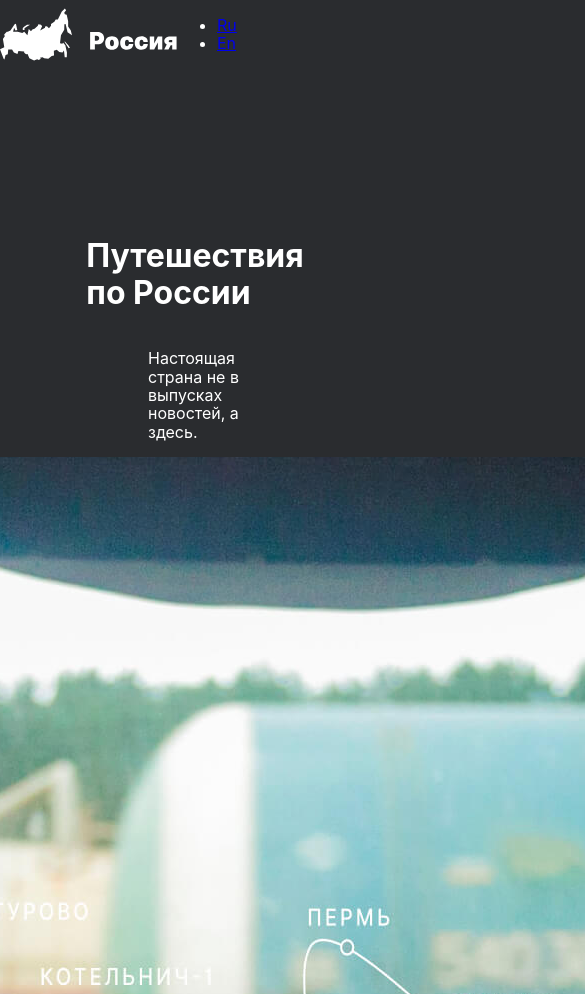
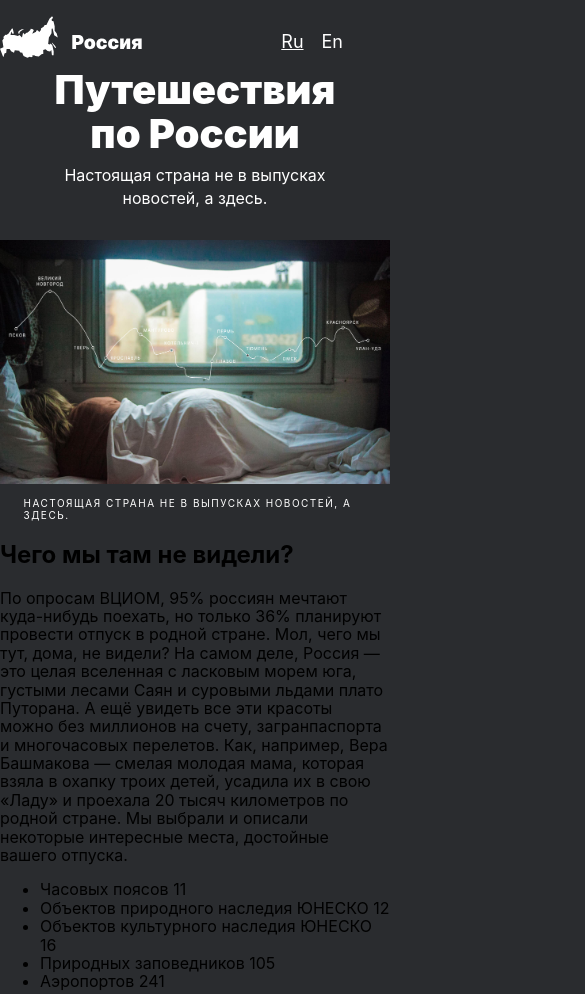
Before and after one commit to F4RR311/russian-travel, a plain HTML site: page index.html in a window 390 px wide. Shown: the top 994 px of the page, 585 px wide, since content can reach past the window. Drawn offline with Linux system fonts and the light colour scheme.

Commit message:
header, lead

```diff
--- a/blocks/cover/__subtitle/cover__subtitle.css
+++ b/blocks/cover/__subtitle/cover__subtitle.css
@@ -0,0 +1,30 @@
+.cover__subtitle {
+    max-width: 382px;
+    line-height: 26px;
+    text-align: center;
+    color: #FFFFFF;
+    font-size: 18px;
+    margin: 134px auto 48px;
+    position: relative;
+    z-index: 3;
+}
+@media (max-width : 1023px) {
+    .cover__subtitle {
+        margin: 45px auto 40px;
+    }
+}
+
+@media (max-width : 767px) {
+    .cover__subtitle {
+        font-size: 14px;
+        line-height: 17px;
+        margin: 7px auto 24px;
+        width: 80%;
+    }
+}
+
+@media (max-width : 374px) {
+    .cover__subtitle {
+        width: 90%;
+    }
+}
--- a/blocks/cover/__title/cover__title.css
+++ b/blocks/cover/__title/cover__title.css
@@ -0,0 +1,40 @@
+.cover__title {
+    line-height: 78px;
+    text-align: center;
+    color: #FFFDFD;
+    font-size: 72px;
+    width: 92.5%;
+    margin: 0;
+    position: relative;
+    z-index: 3;
+}
+
+@media (max-width : 1279px) {
+    .cover__title {
+        width: 54%;
+        margin-top: 211px;
+    }
+}
+
+@media (max-width : 1023px) {
+    .cover__title {
+        width: 70%;
+        margin-top: 165px;
+    }
+}
+
+@media (max-width : 767px) {
+    .cover__title {
+        font-size: 32px;
+        line-height: 35px;
+        margin-top: 104px;
+        width: 65%;
+    }
+}
+
+@media (max-width : 374px) {
+    .cover__title {
+        margin-top: 64px;
+        width: 75%;
+    }
+}
--- a/blocks/cover/cover.css
+++ b/blocks/cover/cover.css
@@ -0,0 +1,58 @@
+@import url('./__subtitle/cover__subtitle.css');
+@import url('./__title/cover__title.css');
+
+.cover {
+    max-width: 1184px;
+    min-height: 594px;
+    background-image: url(../../images/cover-trains.jpg);
+    background-size: cover;
+    display: flex;
+    flex-direction: column;
+    align-items: center;
+    justify-content: flex-end;
+    position: relative;
+    text-decoration: none;
+
+}
+
+
+.cover::before {
+    content: '';
+    width: 100%;
+    height: 100%;
+    position: absolute;
+    top: 0;
+    left: 0;
+    background-color:#2A2C2F;
+    opacity: 0.3;
+    transition: 0.4s;
+}
+
+.cover:hover::before {
+    opacity: 0.8;
+}
+
+@media (max-width : 1279px) {
+    .cover {
+        min-height: 562px;
+        width: 100%;
+    }
+}
+
+@media (max-width : 1023px) {
+    .cover {
+        min-height: 500px;
+    }
+}
+
+@media (max-width : 767px) {
+    .cover {
+        min-height: 272px;
+    }
+}
+
+@media (max-width : 374px) {
+    .cover {
+        min-height: 216px;
+    }
+}
--- a/blocks/header/__link-list/header__link-list.css
+++ b/blocks/header/__link-list/header__link-list.css
@@ -0,0 +1,6 @@
+.header__link-list {
+    display: flex;
+    list-style-type: none;
+    margin:auto 0 auto auto;
+
+}
--- a/blocks/header/__link/_status/header__link_status_active.css
+++ b/blocks/header/__link/_status/header__link_status_active.css
@@ -0,0 +1,5 @@
+.header__link.header__link_status_active {
+    text-decoration-line: underline;
+    cursor: default;
+
+}
--- a/blocks/header/__link/header__link.css
+++ b/blocks/header/__link/header__link.css
@@ -0,0 +1,17 @@
+.header__link {
+    font-weight: normal;
+    font-size: 24px;
+    line-height: 23px;
+    color: #ffffff;
+    margin-left: 18px;
+    margin-top: 17px;
+    text-decoration: none;
+
+}
+
+@media (max-width : 767px) {
+    .header__link {
+        font-size: 18px;
+        line-height: 96.82%;
+    }
+}
--- a/blocks/header/__logo/header__logo.css
+++ b/blocks/header/__logo/header__logo.css
@@ -0,0 +1,10 @@
+.header__logo {
+    margin-left: 0;
+}
+
+@media (max-width : 767px) {
+    .header__logo {
+        width: 142px;
+        height: 42px;
+    }
+}
--- a/blocks/header/header.css
+++ b/blocks/header/header.css
@@ -1,8 +1,14 @@
-.header{
+@import url('./__logo/header__logo.css');
+@import url('./__link-list/header__link-list.css');
+@import url('./__link/header__link.css');
+@import url('./__link/_status/header__link_status_active.css');
+
+.header {
     max-width: 1184px;
     min-height:52px;
     display: flex;
 }
+
 @media (max-width : 1279px) {
     .header {
         max-width: 928px;
--- a/blocks/lead/__caption/lead__caption.css
+++ b/blocks/lead/__caption/lead__caption.css
@@ -0,0 +1,32 @@
+.lead__caption {
+    font-weight: normal;
+    font-size: 10px;
+    line-height: 1.2;
+    letter-spacing: 0.15em;
+    text-transform: uppercase;
+    color: #FFFFFF;
+    margin: 10px auto 0 0;
+
+}
+
+@media (max-width : 1023px) {
+    .lead__caption {
+        max-width: 720px;
+        margin: 10px auto 0;
+    }
+}
+@media (max-width : 767px) {
+    .lead__caption {
+        max-width: 390px;
+    }
+}
+@media (max-width : 424px) {
+    .lead__caption {
+        max-width: 343px;
+    }
+}
+@media (max-width : 374px) {
+    .lead__caption {
+        max-width: 288px;
+    }
+}
--- a/blocks/lead/__image/lead__image.css
+++ b/blocks/lead/__image/lead__image.css
@@ -0,0 +1,16 @@
+.lead__image {
+    width: 100%;
+    margin: 78px auto 0;
+}
+
+@media (max-width : 1024px) {
+    .lead__image {
+        margin: 65px auto 0;
+    }
+}
+
+@media (max-width : 425px) {
+    .lead__image {
+        margin: 30px auto 0;
+    }
+}
--- a/blocks/lead/__subtitle/lead__subtitle.css
+++ b/blocks/lead/__subtitle/lead__subtitle.css
@@ -0,0 +1,30 @@
+.lead__subtitle {
+
+    font-weight: normal;
+    font-size: 30px;
+    line-height: 36px;
+    text-align: center;
+    color: #FFFFFF;
+    max-width: 583px;
+    margin: 48px auto 0;
+}
+
+@media (max-width : 1023px) {
+    .lead__subtitle {
+        max-width: 650px;
+    }
+}
+
+@media (max-width : 767px) {
+    .lead__subtitle {
+        max-width: 300px;
+    }
+}
+
+@media (max-width : 425px) {
+    .lead__subtitle {
+        font-size: 1rem;
+        line-height: 23px;
+        margin: 8px auto 0;
+    }
+}
--- a/blocks/lead/__title/lead__title.css
+++ b/blocks/lead/__title/lead__title.css
@@ -0,0 +1,23 @@
+.lead__title {
+    font-weight: 900;
+    font-size: 6rem;
+    line-height: 93px;
+    text-align: center;
+    color: #FFFFFF;
+    max-width: 782px;
+    margin: 0 auto;
+}
+
+@media (max-width : 1024px) {
+    .lead__title {
+        width: 100%;
+    }
+}
+
+@media (max-width : 767px) {
+    .lead__title {
+        font-size: 2.5rem;
+        line-height: 1.1;
+        max-width: 300px;
+    }
+}
--- a/blocks/lead/lead.css
+++ b/blocks/lead/lead.css
@@ -1,9 +1,23 @@
+@import url('./__title/lead__title.css');
+@import url('./__subtitle/lead__subtitle.css');
+@import url('./__image/lead__image.css');
+@import url('./__caption/lead__caption.css');
+
+
 .lead {
-    color: white;
-    display: flex;
-    flex-direction: column;
-    align-items: center;
-    position: relative;
-    padding: 148px;
-    margin: auto;
+    max-width: 1184px;
 }
+
+
+
+@media (max-width : 1279px) {
+    .lead {
+        max-width: 928px;
+    }
+}
+
+@media (max-width : 1023px) {
+    .lead {
+        width: 100%;
+    }
+}
--- a/blocks/page/page.css
+++ b/blocks/page/page.css
@@ -1,6 +1,18 @@
 .page {
-    font-family: 'Inter', Arial, sans-serif;
+    font-family: Inter, Arial, sans-serif;
+    -webkit-font-smoothing: antialiased;
+    -moz-osx-font-smoothing: grayscale;
+    -webkit-text-size-adjust: 100%;
+    -ms-text-size-adjust: 100%;
+    -moz-text-size-adjust: 100%;
+    margin:0;
     width: 100%;
-    color: white;
-    margin: 0;
+    padding-top: 30px;
+
 }
+
+@media (max-width : 424px) {
+    .page {
+        padding-top: 16px;
+    }
+}
--- a/index.html
+++ b/index.html
@@ -1,6 +1,7 @@
 <!DOCTYPE html>
-<html lang="en">
+<html lang="ru">
 <head>
+    <meta charset="UTF-8"/>
     <meta name="description" content="Яндекс.Практикум. Проектная работа № 4">
     <title>Russia travel</title>
     <link rel="stylesheet" href="./vendor/normalize.css">
--- a/pages/index.css
+++ b/pages/index.css
@@ -2,6 +2,12 @@
 @import url(../blocks/page/page.css);
 @import url(../blocks/header/header.css);
 @import url(../blocks/lead/lead.css);
+@import url(../blocks/cover/cover.css);
+@import url(../blocks/intro/intro.css);
+@import url(../blocks/place/place.css);
+@import url(../blocks/photo-grid/photo-grid.css);
+@import url(../blocks/places/places.css);
+
 
 
 
```
Also changed, not shown: 1 other file.
